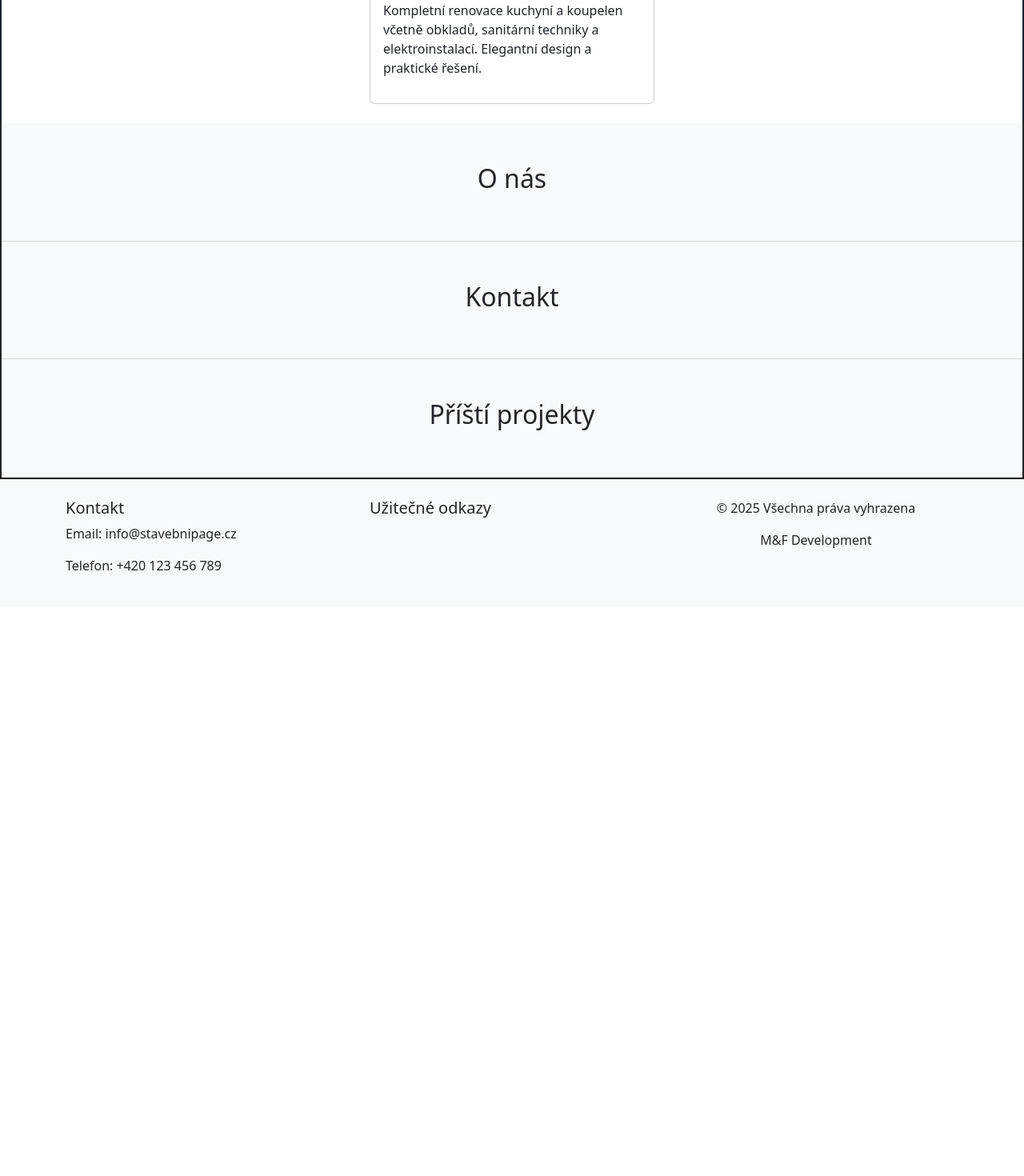
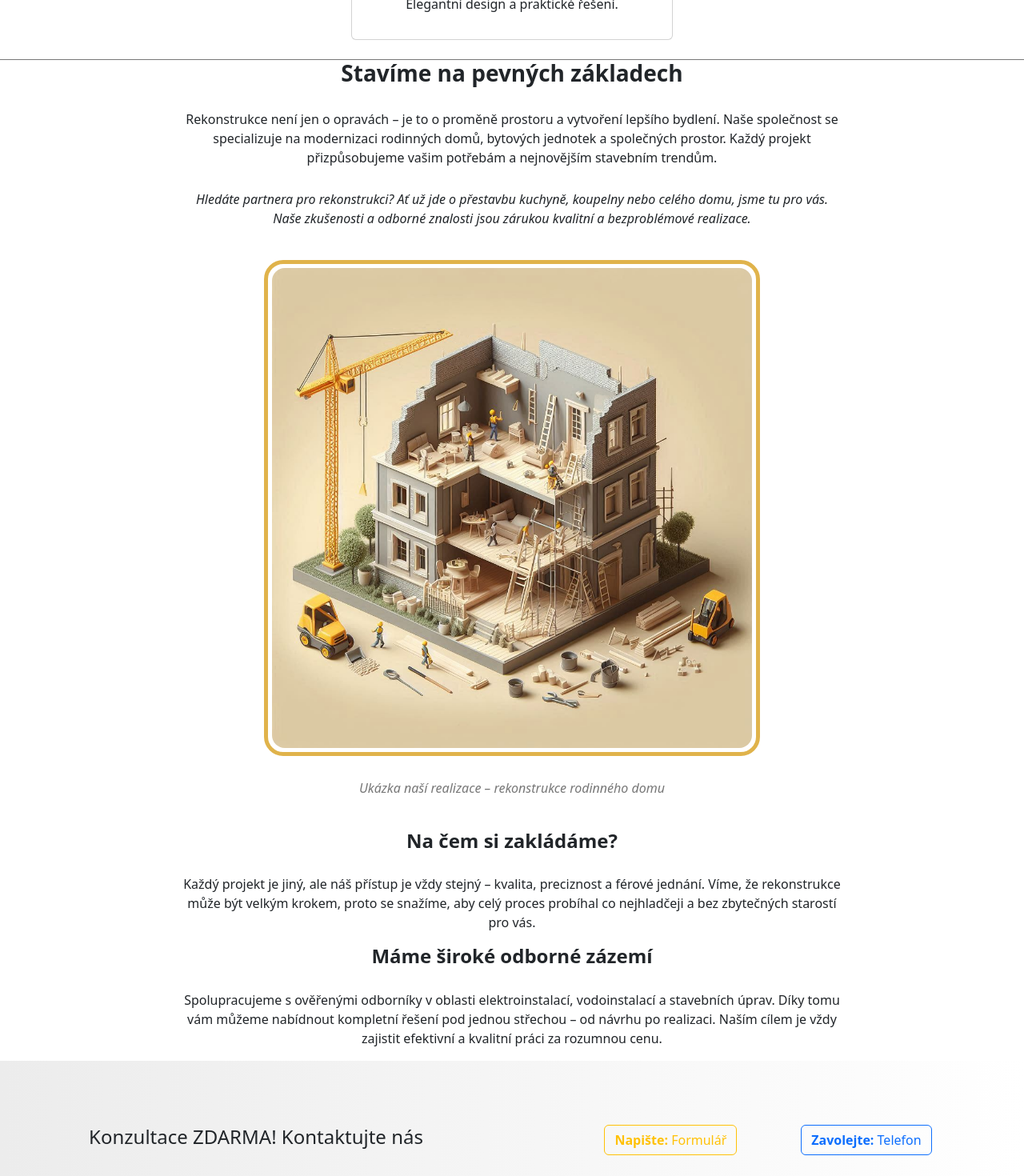
Before and after one commit to michael11plus/Stavebni-FE, a React (Create React App) app: page / in a window 1280 px wide. Shown: the part 1300-2770 px from the top of the page at 80% size. Before the commit the page ends 2059 px from the top, so only its background shows below. Built offline with nearby package versions, Linux system fonts and the light colour scheme.

Commit message:
Add -about-, -contact-, -footer-

```diff
--- a/src/components/Body/About.jsx
+++ b/src/components/Body/About.jsx
@@ -1,11 +1,53 @@
 import React from 'react';
+import { Container, Row, Col } from 'react-bootstrap';
 import "../../styles/styles.css";
+import Rebuild1 from "../../assets/Rebuild1.jpeg";
 
 const About = () => {
     return (
-        <div className='section'>
-            <h2>O nás</h2>
-        </div>
+        <Container className='about-container' fluid>
+            <Row className="justify-content-center text-center">
+                <Col md={10} lg={8}>
+                    <h3><strong>Stavíme na pevných základech</strong></h3>
+                    <p>
+                        Rekonstrukce není jen o opravách – je to o proměně prostoru a vytvoření lepšího bydlení.
+                        Naše společnost se specializuje na modernizaci rodinných domů, bytových jednotek
+                        a společných prostor. Každý projekt přizpůsobujeme vašim potřebám a nejnovějším stavebním trendům.
+                    </p>
+                    <p className="highlight-text">
+                        Hledáte partnera pro rekonstrukci? Ať už jde o přestavbu kuchyně, koupelny
+                        nebo celého domu, jsme tu pro vás. Naše zkušenosti a odborné znalosti jsou zárukou
+                        kvalitní a bezproblémové realizace.
+                    </p>
+                </Col>
+            </Row>
+
+            <Row className="justify-content-center mt-4">
+                <Col md={10} lg={8} className="text-center">
+                    <div className="image-container">
+                        <img src={Rebuild1} alt="Rekonstrukce domu" className="about-image" />
+                    </div>
+                    <p className="image-caption">Ukázka naší realizace – rekonstrukce rodinného domu</p>
+                </Col>
+            </Row>
+
+            <Row className="justify-content-center text-center mt-4">
+                <Col md={10} lg={8}>
+                    <h4><strong>Na čem si zakládáme?</strong></h4>
+                    <p>
+                        Každý projekt je jiný, ale náš přístup je vždy stejný – kvalita, preciznost a férové jednání.
+                        Víme, že rekonstrukce může být velkým krokem, proto se snažíme, aby celý proces probíhal
+                        co nejhladčeji a bez zbytečných starostí pro vás.
+                    </p>
+                    <h4><strong>Máme široké odborné zázemí</strong></h4>
+                    <p>
+                        Spolupracujeme s ověřenými odborníky v oblasti elektroinstalací, vodoinstalací a stavebních úprav.
+                        Díky tomu vám můžeme nabídnout kompletní řešení pod jednou střechou – od návrhu po realizaci.
+                        Naším cílem je vždy zajistit efektivní a kvalitní práci za rozumnou cenu.
+                    </p>
+                </Col>
+            </Row>
+        </Container>
     );
 };
 
--- a/src/components/Body/ContactForm.jsx
+++ b/src/components/Body/ContactForm.jsx
@@ -1,11 +1,25 @@
 import React from 'react';
 import "../../styles/styles.css";
+import { Button, Col, Container, Row } from 'react-bootstrap';
 
 const ContactForm = () => {
     return (
-        <div className='section'>
-            <h2>Kontakt</h2>
-        </div>
+        <Container fluid className='contact-container text-center'>
+            <Row className='align-items-center text-center text-md-start'>
+                <Col xs={12} md={6} className='contact-text'>
+                    <h4>Konzultace ZDARMA! Kontaktujte nás</h4>
+                </Col>
+
+                <Col xs={12} md={6} className='contact-buttons'>
+                    <Button variant='outline-warning'>
+                        <strong>Napište:</strong> Formulář
+                    </Button>
+                    <Button variant='outline-primary'>
+                        <strong>Zavolejte:</strong> Telefon
+                    </Button>
+                </Col>
+            </Row>
+        </Container>
     );
 };
 
--- a/src/components/Body/NextProjects.jsx
+++ /dev/null
@@ -1,12 +0,0 @@
-import React from 'react';
-import "../../styles/styles.css";
-
-const NextProjects = () => {
-    return (
-        <div className='section'>
-            <h2>Příští projekty</h2>
-        </div>
-    );
-};
-
-export default NextProjects;
--- a/src/components/Body/Services.jsx
+++ b/src/components/Body/Services.jsx
@@ -42,8 +42,8 @@ const servicesData = [
 
 const Services = () => {
     return (
-        <Container className='services-container'>
-            <h2>Naše služby</h2>
+        <Container className='services-container' fluid>
+            {/* <h2>Naše služby</h2> */}
             <Row className='justify-content-center'>
                 {servicesData.map((service) => (
                     <Col key={service.id} md={6} lg={4} className="mb-4">
--- a/src/components/Head+Foot/Footer.jsx
+++ b/src/components/Head+Foot/Footer.jsx
@@ -1,22 +1,28 @@
 import React from 'react';
 import { Container, Row, Col } from 'react-bootstrap';
+import "../../styles/styles.css"
+import { Link } from 'react-router-dom';
 
 const Footer = () => {
     return (
         <footer className="bg-light text-darks py-4">
             <Container>
-                <Row>
-                    <Col md={4}>
+                <Row className='justify-content-between text-md-start text-center'>
+                    <Col xs={12} md={6}>
                         <h5>Kontakt</h5>
-                        <p>Email: info@stavebnipage.cz</p>
-                        <p>Telefon: +420 123 456 789</p>
+                        <p>📞 Telefon: +420 123 456 789</p>
+                        <p>📧 Email: info@stavebnipage.cz</p>
+                        <p>📍 Adresa: Stavební 246/8, 100 00, Praha 1</p>
                     </Col>
-                    <Col md={4}>
+                    <Col xs={12} md={6}>
                         <h5>Užitečné odkazy</h5>
-                        <p><a href="/#services" className="text-light">Služby</a></p>
-                        <p><a href="/#about" className="text-light">O nás</a></p>
+                        <p><Link className='useful-links' to="/#services">Služby</Link></p>
+                        <p><Link className='useful-links' to="/#about">O nás</Link></p>
+                        <p><Link className='useful-links' to="/#contact">Kontakt</Link></p>
                     </Col>
-                    <Col md={4} className="text-center">
+                </Row>
+                <Row className='text-center'>
+                    <Col className="footer-foot">
                         <p>© 2025 Všechna práva vyhrazena</p>
                         <p>M&F Development</p>
                     </Col>
--- a/src/components/Head+Foot/Header.jsx
+++ b/src/components/Head+Foot/NavigationBar.jsx
@@ -2,11 +2,11 @@ import React from 'react';
 import { Navbar, Nav, Container } from 'react-bootstrap';
 import { Link } from 'react-router-dom';
 
-const Header = () => {
+const NavigationBar = () => {
     return (
         <Navbar bg="light" variant="light" expand="lg">
             <Container>
-                <Navbar.Brand as={Link} to="/">🏗 I+I Housing</Navbar.Brand>
+                <Navbar.Brand as={Link} to="/">🏗 Housing</Navbar.Brand>
                 <Navbar.Toggle aria-controls="basic-navbar-nav" />
                 <Navbar.Collapse id="basic-navbar-nav">
                     <Nav className="ms-auto">
@@ -21,4 +21,4 @@ const Header = () => {
     );
 };
 
-export default Header;
+export default NavigationBar;
--- a/src/root-layout/RootLayout.jsx
+++ b/src/root-layout/RootLayout.jsx
@@ -1,12 +1,12 @@
 import React from 'react';
 import { Outlet } from 'react-router-dom';
-import Header from '../components/Head+Foot/Header';
+import NavigationBar from '../components/Head+Foot/NavigationBar';
 import Footer from '../components/Head+Foot/Footer';
 
 const RootLayout = () => {
     return (
         <div>
-            <Header />
+            <NavigationBar />
             <Outlet />
             <Footer />
         </div>
--- a/src/screens/HomePage.jsx
+++ b/src/screens/HomePage.jsx
@@ -3,19 +3,18 @@ import SwipeGallery from "../components/Body/SwipeGallery";
 import Services from "../components/Body/Services";
 import About from "../components/Body/About";
 import ContactForm from "../components/Body/ContactForm";
-import NextProjects from "../components/Body/NextProjects";
 import "../styles/styles.css";
+import { Container } from "react-bootstrap";
 
 
 const HomePage = () => {
     return (
-        <div className="full-width">
+        <Container fluid className="p-0">
             <SwipeGallery />
             <Services />
             <About />
             <ContactForm />
-            <NextProjects />
-        </div>
+        </Container>
     )
 }
 
--- a/src/styles/styles.css
+++ b/src/styles/styles.css
@@ -24,6 +24,16 @@
     z-index: 1100;
 }
 
+.navbar-toggler {
+    border: none !important;
+    outline: none !important;
+}
+
+.navbar-toggler:focus,
+.navbar-toggler:active {
+    box-shadow: none !important;
+}
+
 .swipe-gallery {
     width: 100%;
     height: 100vh;
@@ -41,3 +51,86 @@
 .carousel-caption {
     margin-bottom: 10px;
 }
+
+.services-container {
+    padding-top: 40px;
+    display: flex;
+    flex-direction: column;
+    align-items: center;
+}
+
+.service-card {
+    text-align: center;
+    border: none;
+    transition: transform 0.2s ease-in-out;
+    cursor: pointer;
+}
+
+.service-card:hover {
+    transform: scale(1.05);
+}
+
+.about-container {
+    border-top: solid #777 0.5px;
+    p {
+        margin-top: 28px;
+    }
+}
+
+.image-container {
+    position: relative;
+    display: inline-block;
+    border-radius: 24px;
+    border: 5px solid #e0b34b;
+    padding: 5px;
+    background: white;
+}
+
+.about-image {
+    width: 100%;
+    height: auto;
+    max-width: 600px;
+    border-radius: 16px;
+}
+
+.image-caption {
+    margin-top: 16px;
+    font-style: italic;
+    color: #777;
+}
+
+.highlight-text {
+    font-style: italic;
+    font-weight: 500;
+}
+
+.contact-container {
+    text-align: center;
+    padding: 80px 0;
+    background: linear-gradient(to right, #ececec, white);
+}
+
+.contact-text {
+    text-align: center;
+}
+
+.contact-buttons {
+    display: flex;
+    justify-content: center;
+    gap: 80px;
+}
+
+.useful-links {
+    text-decoration: none;
+    color: black;
+    transition: transform 0.2s ease-in-out;
+}
+
+.useful-links:hover {
+    transform: scale(1.05);
+}
+
+.footer-foot {
+    display: flex;
+    justify-content: space-around;
+}
```
Also changed, not shown: src/assets/Rebuild1.jpeg (added).
